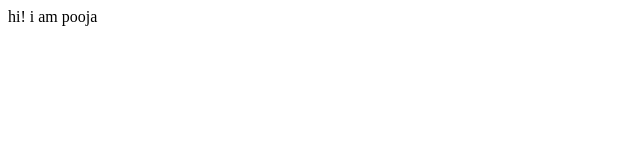
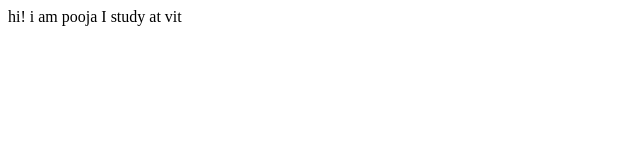
Before and after one commit to poojahb1/learn, a plain HTML site: page index.html in a window 1280 px wide. Shown: the full height of the page, 0-640 px from the left. Drawn offline with Linux system fonts and the light colour scheme.

Commit message:
Update index.html
docs-added some info

```diff
--- a/index.html
+++ b/index.html
@@ -7,5 +7,6 @@
 </head>
 <body>
   hi! i am pooja
+  I study at vit
 </body>
 </html>
```
